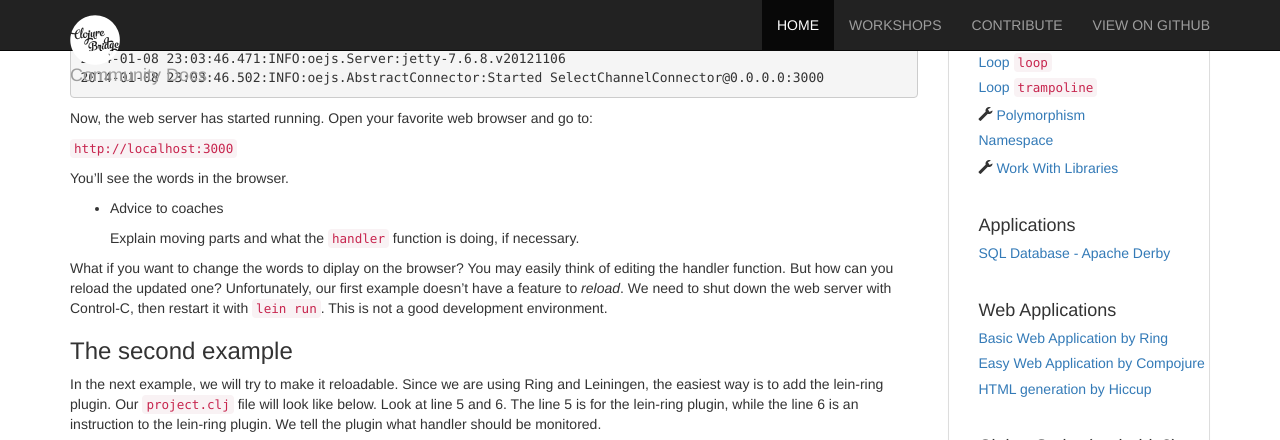
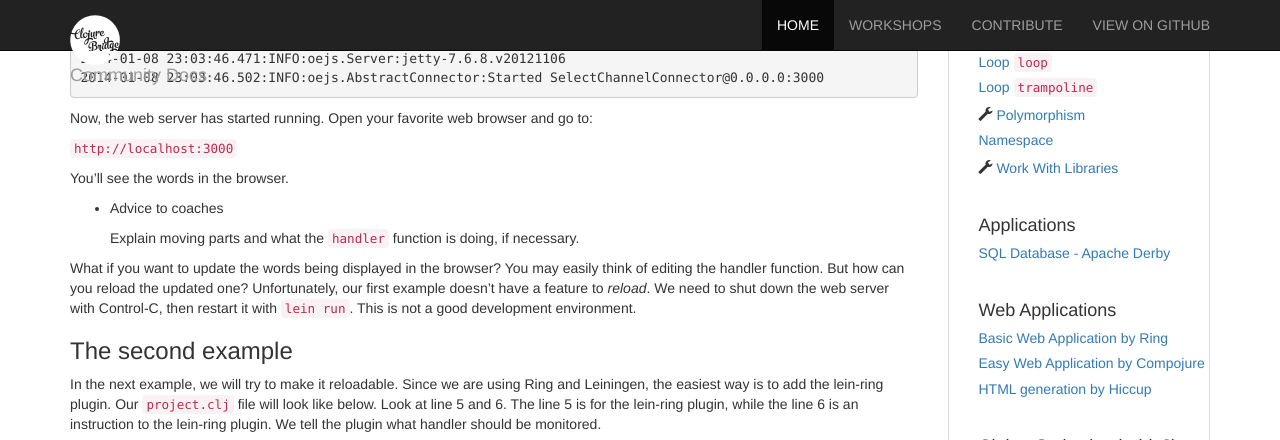
Before and after one commit to ClojureBridge/community-docs, a Jekyll site: the page built from docs/web-applications/basic-ring.md, in a window 1280 px wide and 900 px high, scrolled down 1131 px, cut to the strip 0-440 px from the top of the window. Built offline with Jekyll 4.4.1, drawn with Linux system fonts in a browser that asks for light colours; nearby versions of some CDN libraries.

Commit message:
Update typo in basic-ring doc
I updated the entire sentence instead of just the word

```diff
--- a/docs/web-applications/basic-ring.md
+++ b/docs/web-applications/basic-ring.md
@@ -73,7 +73,7 @@ You'll see the words in the browser.
     Explain moving parts and what the `handler` function is doing, if necessary.
 
 
-What if you want to change the words to diplay on the browser?
+What if you want to update the words being displayed in the browser?
 You may easily think of editing the handler function.
 But how can you reload the updated one?
 Unfortunately, our first example doesn't have a feature to *reload*.
```
